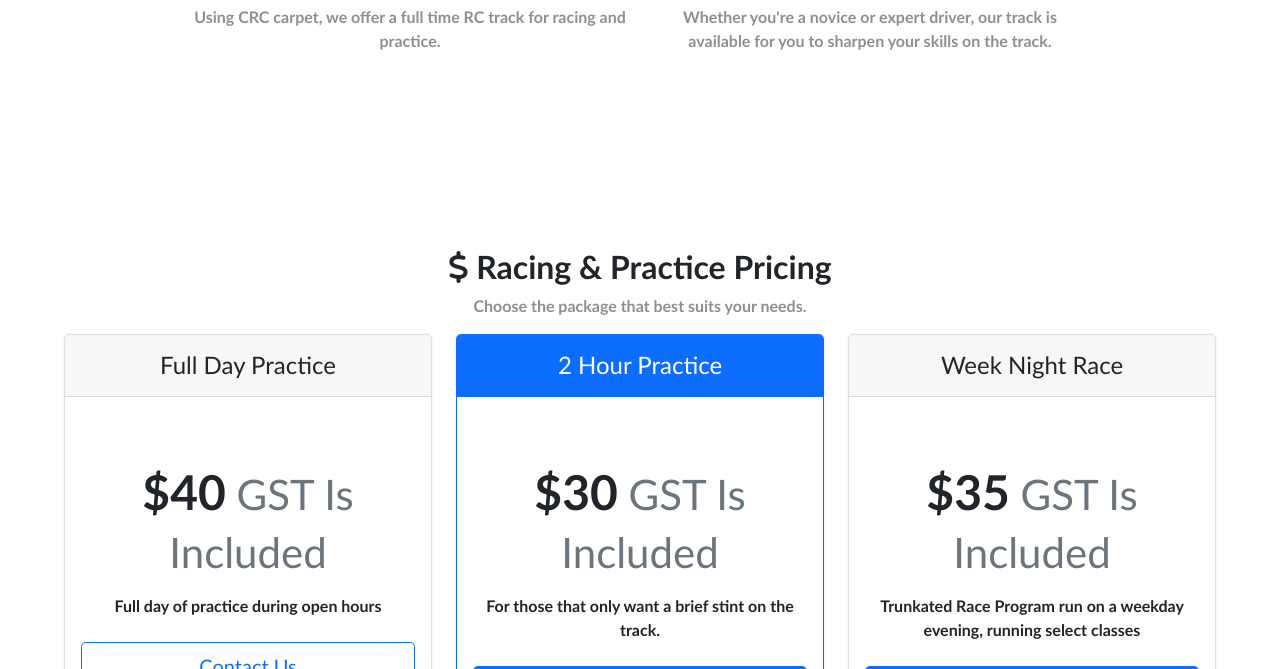
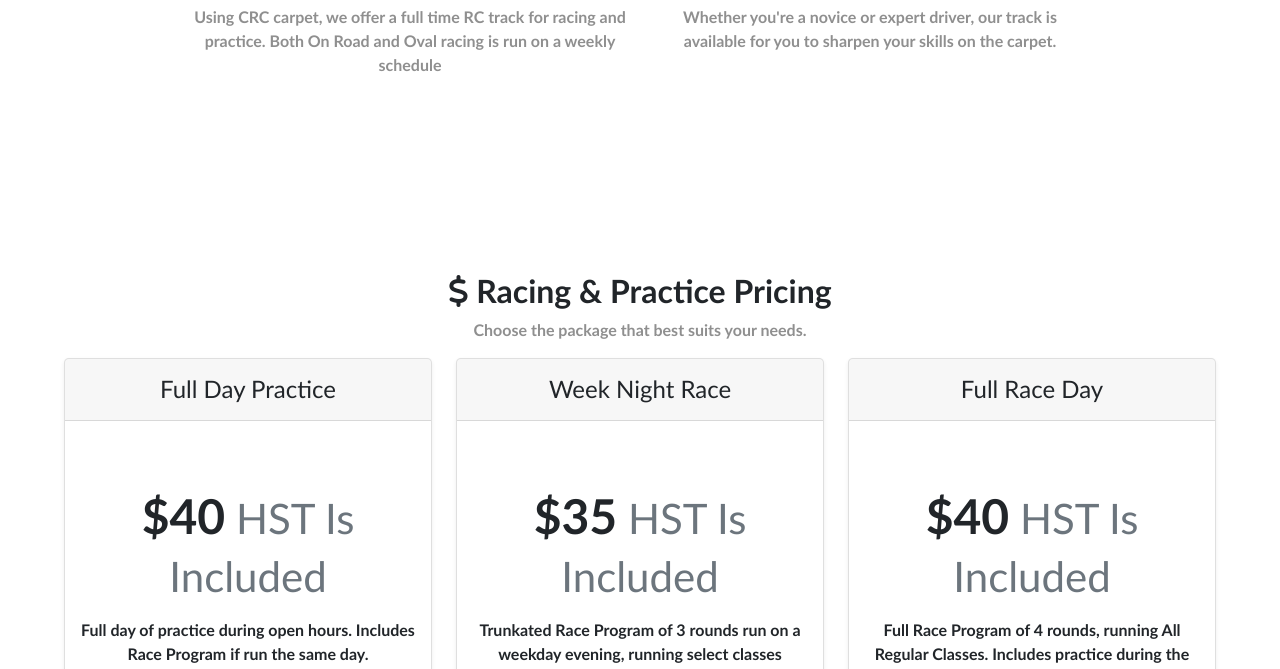
Before and after one commit to RCSpeedway/RCSpeedway.github.io, a plain HTML site: page index.html in a window 1280 px wide. Shown: the part 691-1360 px from the top of the page. Drawn offline with nearby package versions, Linux system fonts and the light colour scheme.

Commit message:
Add files via upload

```diff
--- a/index.html
+++ b/index.html
@@ -76,12 +76,12 @@
         <div class="feature-box col-md-6">
           <i class="feature-icon fa-solid fa-car-on fa-4x"></i>
           <h3>Indoor RC Carpet Racing</h3>
-          <p>Using CRC carpet, we offer a full time RC track for racing and practice.</p>
+          <p>Using CRC carpet, we offer a full time RC track for racing and practice.  Both On Road and Oval racing is run on a weekly schedule</p>
         </div>
         <div class="feature-box col-md-6">
           <i class="feature-icon fa-solid fa-car-side fa-4x"></i>
           <h3>All Skill Levels Welcome</h3>
-          <p>Whether you're a novice or expert driver, our track is available for you to sharpen your skills on the track.</p>
+          <p>Whether you're a novice or expert driver, our track is available for you to sharpen your skills on the carpet.</p>
         </div>
       </div>
 
@@ -137,37 +137,24 @@
               <h4 class="my-0 fw-normal">Full Day Practice</h4>
             </div>
             <div class="card-body">
-              <h1 class="card-title pricing-card-title">$40<small class="text-muted fw-light"> GST Is Included</small></h1>
+              <h1 class="card-title pricing-card-title">$40<small class="text-muted fw-light"> HST Is Included</small></h1>
               <ul class="list-unstyled mt-3 mb-4">
-                <Li>Full day of practice during open hours</Li>
+                <Li>Full day of practice during open hours.  Includes Race Program if run the same day.</Li>
               </ul>
               <button type="button" class="w-100 btn btn-lg btn-outline-primary">Contact Us</button>
             </div>
           </div>
         </div>
-        <div class="col-md-4 col-sm-6">
-          <div class="card mb-4 rounded-3 shadow-sm border-primary">
-            <div class="card-header py-3 text-white bg-primary border-primary">
-              <h4 class="my-0 fw-normal">2 Hour Practice</h4>
-            </div>
-            <div class="card-body">
-              <h1 class="card-title pricing-card-title">$30<small class="text-muted fw-light"> GST Is Included</small></h1>
-              <ul class="list-unstyled mt-3 mb-4">
-                <Li>For those that only want a brief stint on the track.</Li>
-              </ul>
-              <button type="button" class="w-100 btn btn-lg btn-primary">Contact Us</button>
-            </div>
-          </div>
-        </div>
+
         <div class="col-md-4 col-sm-12">
           <div class="card mb-4 rounded-3 shadow-sm">
             <div class="card-header py-3">
               <h4 class="my-0 fw-normal">Week Night Race</h4>
             </div>
             <div class="card-body">
-              <h1 class="card-title pricing-card-title">$35<small class="text-muted fw-light"> GST Is Included</small></h1>
+              <h1 class="card-title pricing-card-title">$35<small class="text-muted fw-light"> HST Is Included</small></h1>
               <ul class="list-unstyled mt-3 mb-4">
-                <Li>Trunkated Race Program run on a weekday evening, running select classes</Li>
+                <Li>Trunkated Race Program of 3 rounds run on a weekday evening, running select classes</Li>
               </ul>
               <button type="button" class="w-100 btn btn-lg btn-primary">Contact us</button>
             </div>
@@ -179,9 +166,9 @@
               <h4 class="my-0 fw-normal">Full Race Day</h4>
             </div>
             <div class="card-body">
-              <h1 class="card-title pricing-card-title">$40<small class="text-muted fw-light"> GST Is Included</small></h1>
+              <h1 class="card-title pricing-card-title">$40<small class="text-muted fw-light"> HST Is Included</small></h1>
               <ul class="list-unstyled mt-3 mb-4">
-                <Li>Full Race Program running All Regular Classes</Li>
+                <Li>Full Race Program of 4 rounds, running All Regular Classes.  Includes practice during the same day.</Li>
               </ul>
               <button type="button" class="w-100 btn btn-lg btn-primary">Contact us</button>
             </div>
```
